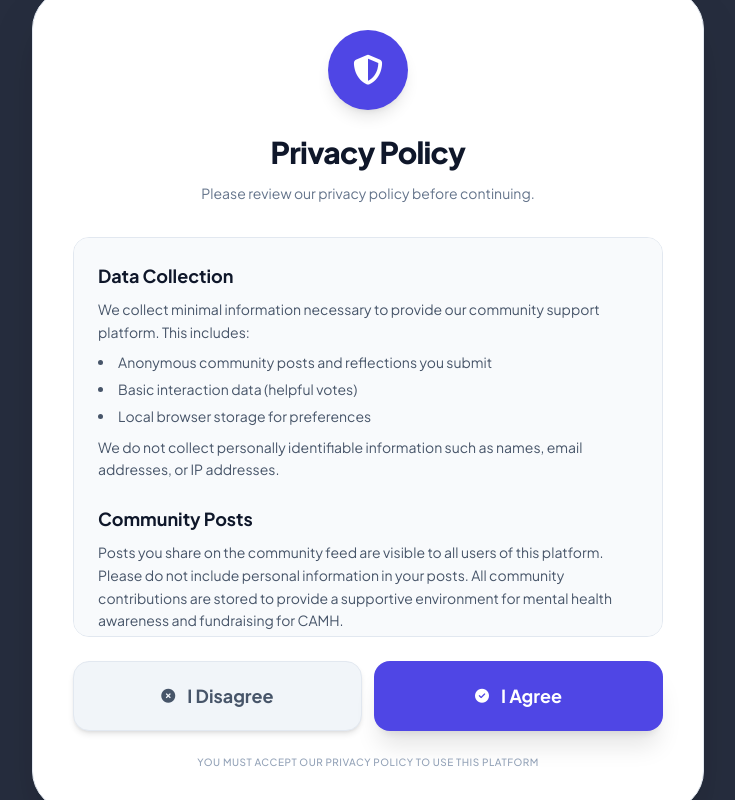
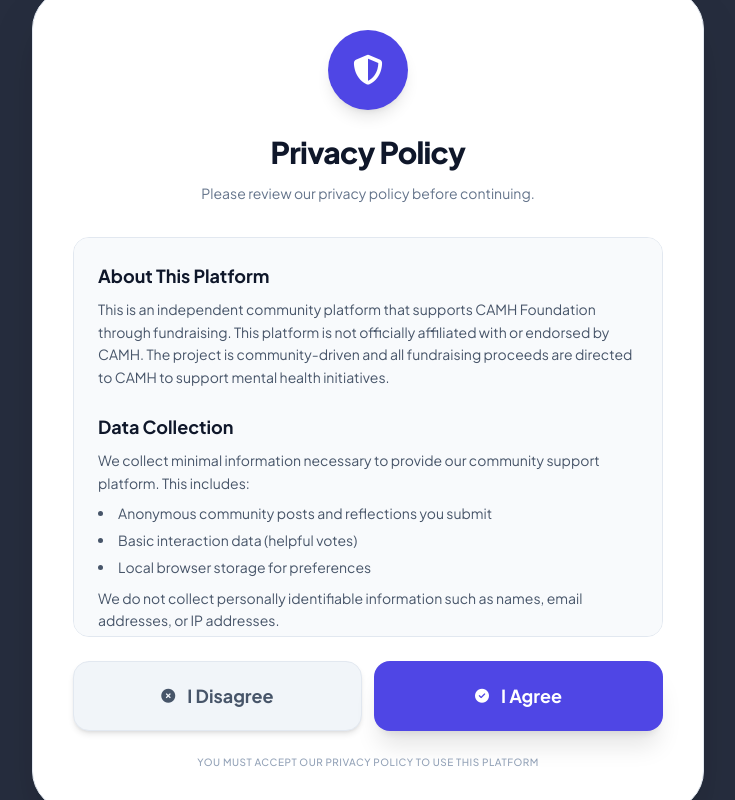
Before and after one commit to ullah2512/Fund-CAMH, a React (Vite) app: page / in a window 1280 px wide. Shown: the whole page, without its empty margins (272-1007 px from the left). Built offline with nearby package versions, Linux system fonts and the light colour scheme.

Commit message:
Update privacy policy to clarify independent community status
Co-authored-by: ullah2512 <259137289+ullah2512@users.noreply.github.com>

```diff
--- a/components/PrivacyGate.tsx
+++ b/components/PrivacyGate.tsx
@@ -45,6 +45,15 @@ export const PrivacyGate: React.FC<PrivacyGateProps> = ({ privacyAccepted, setPr
         {/* Scrollable Privacy Policy Content */}
         <div className="bg-slate-50 rounded-2xl p-6 border border-slate-200 max-h-[400px] overflow-y-auto mb-6 space-y-6">
           <div>
+            <h3 className="text-lg font-bold text-slate-900 mb-2">About This Platform</h3>
+            <p className="text-slate-600 text-sm leading-relaxed">
+              This is an independent community platform that supports CAMH Foundation through fundraising.
+              This platform is not officially affiliated with or endorsed by CAMH. The project is community-driven
+              and all fundraising proceeds are directed to CAMH to support mental health initiatives.
+            </p>
+          </div>
+
+          <div>
             <h3 className="text-lg font-bold text-slate-900 mb-2">Data Collection</h3>
             <p className="text-slate-600 text-sm leading-relaxed">
               We collect minimal information necessary to provide our community support platform. This includes:
@@ -64,7 +73,7 @@ export const PrivacyGate: React.FC<PrivacyGateProps> = ({ privacyAccepted, setPr
             <p className="text-slate-600 text-sm leading-relaxed">
               Posts you share on the community feed are visible to all users of this platform. Please do not include
               personal information in your posts. All community contributions are stored to provide a supportive
-              environment for mental health awareness and fundraising for CAMH.
+              environment for mental health awareness.
             </p>
           </div>
 
@@ -101,7 +110,10 @@ export const PrivacyGate: React.FC<PrivacyGateProps> = ({ privacyAccepted, setPr
             <h3 className="text-lg font-bold text-slate-900 mb-2">Contact Information</h3>
             <p className="text-slate-600 text-sm leading-relaxed">
               If you have questions about this privacy policy or wish to exercise your privacy rights, please contact
-              the project team through the GitHub repository or CAMH's official channels.
+              us at: <strong>TBD</strong> (contact information will be available soon).
+            </p>
+            <p className="text-slate-600 text-sm leading-relaxed mt-2">
+              For questions about CAMH or their services, please visit their official website directly.
             </p>
           </div>
 
```
